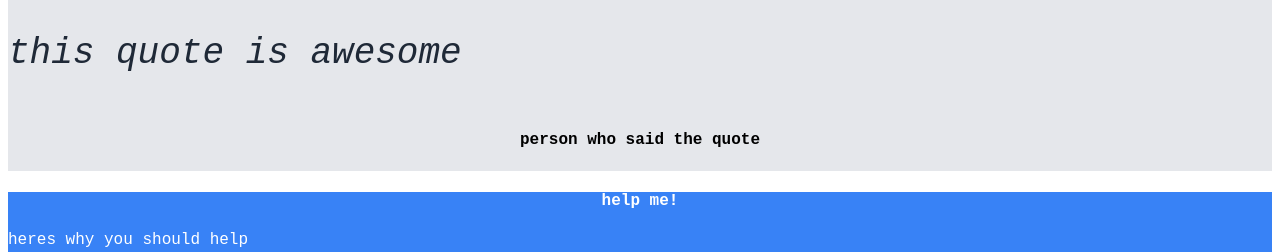
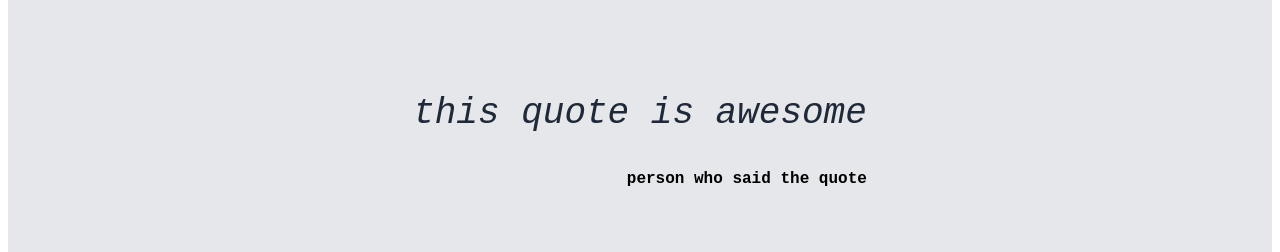
Before and after one commit to mamichaelis87/landing-page, a plain HTML site: page index.html in a window 1280 px wide. Shown: the part 704-956 px from the top of the page. Drawn offline with Linux system fonts and the light colour scheme.

Commit message:
Format quote layout

```diff
--- a/index.html
+++ b/index.html
@@ -44,8 +44,10 @@
             </div>
        </div>
        <div class="quote">
+            <div class="quote-block">
             <p>this quote is awesome</p>
             <h4>person who said the quote</h4>
+            </div>
        </div>
        <div class="help">
             <div class="card">
--- a/styles.css
+++ b/styles.css
@@ -98,6 +98,8 @@ button {
     background-color: #E5E7EB;
     display: flex;
     flex-direction: column;
+    padding: 60px;
+    align-items: center;
 }
 
 .quote p {
@@ -105,6 +107,10 @@ button {
     color: #1F2937;
     font-style: italic;
     font-weight: 100;
+}
+
+.quote h4 {
+    text-align: right;
 }
 
 .card {
```
